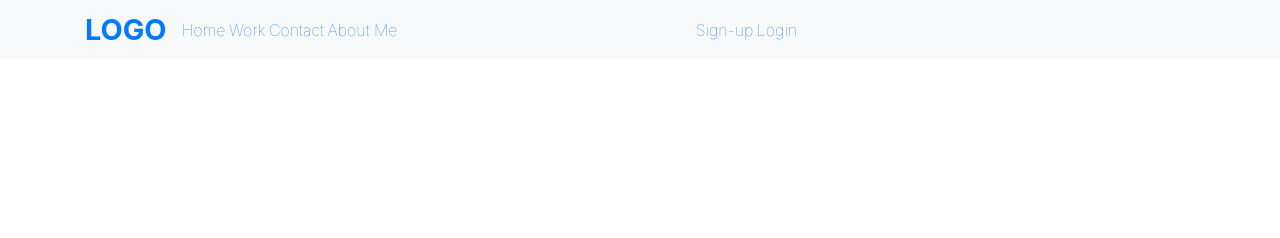
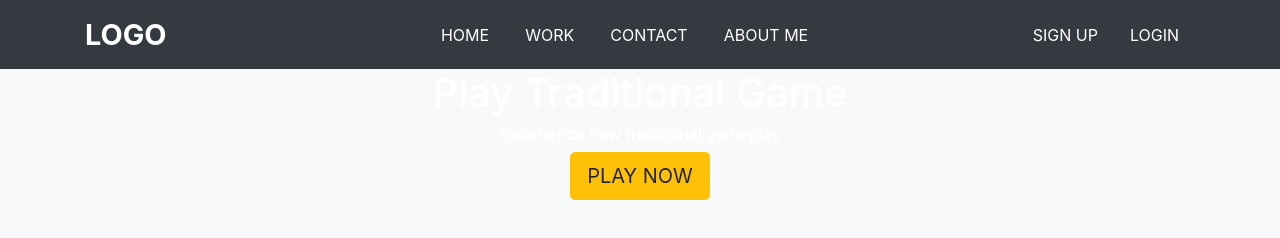
Before and after one commit to goodmeow/challenge3.github.io, a plain HTML site: page index.html in a window 1280 px wide. Drawn offline with nearby package versions, Linux system fonts and the light colour scheme.

Commit message:
index: update navbar, add heading & button

```diff
--- a/index.html
+++ b/index.html
@@ -17,24 +17,47 @@
 
     </head>
     <header id="header">
-        <nav class="navbar navbar-expand-lg navbar-light bg-light topnav" id="">
+        <nav class="navbar navbar-expand-lg navbar-dark bg-dark topnav">
             <div class="container">
-                <a class="" href="#" id="nav_logo">LOGO</a>
-                <div class="container nav_left" id="nav_item">
-                    <a class="nav-item" href="#">Home</a>
-                    <a class="nav-item" href="#">Work</a>
-                    <a class="nav-item" href="#">Contact</a>
-                    <a class="nav-item" href="#">About Me</a>
-                </div>
-                <div class="container nav_right" id="nav_item">
-                    <a class="nav-item" href="#">Sign-up</a>
-                    <a class="nav-item" href="#">Login</a>
-                </div>
+                <a class="navbar-brand" href="#" id="nav_logo">LOGO</a>
+                <button class="navbar-toggler"
+                        type="button"
+                        data-toggle="collapse"
+                        data-target="#navbarSupportedContent"
+                        aria-controls="navbarSupportedContent"
+                        aria-expanded="false"
+                        aria-label="Toggle navigation">
+                        <span class="navbar-toggler-icon"></span>
+                </button>
+                <div class="collapse navbar-collapse" id="navbarSupportedContent">
+                    <ul class="navbar-nav mx-auto">
+                        <li class="nav-item">
+                            <a class="nav-link text-uppercase font" href="#">Home</a>
+                        </li>
+                        <li class="nav-item">
+                            <a class="nav-link text-uppercase font" href="#">Work</a>
+                        </li>
+                        <li class="nav-item">
+                            <a class="nav-link text-uppercase font" href="#">Contact</a>
+                        </li>
+                        <li class="nav-item">
+                            <a class="nav-link text-uppercase font" href="#">About Me</a>
+                        </li>
+                    </ul>
+                    <a class="nav-link text-uppercase font" href="#">Sign Up</a>
+                    <a class="nav-link text-uppercase font" href="#">Login</a>
             </div>
         </nav>
     </header>
-    <body>
-        <div class="container" id="main">
+    <body class="bg-light">
+        <div class="container">
+            <h1 class="font text-center">Play Traditional Game</h1>
+            <div class="">
+                <h6 class="font text-center">Experience new traditional gameplay</h6>
+                <div class="col text-center">
+                    <button type="button" class="btn btn-warning btn-lg text-uppercase">Play Now</button>
+                </div>
+            </div>
         </div>
         <script src="https://code.jquery.com/jquery-3.2.1.slim.min.js" integrity="sha384-KJ3o2DKtIkvYIK3UENzmM7KCkRr/rE9/Qpg6aAZGJwFDMVNA/GpGFF93hXpG5KkN" crossorigin="anonymous"></script>
         <script src="https://cdnjs.cloudflare.com/ajax/libs/popper.js/1.12.9/umd/popper.min.js" integrity="sha384-ApNbgh9B+Y1QKtv3Rn7W3mgPxhU9K/ScQsAP7hUibX39j7fakFPskvXusvfa0b4Q" crossorigin="anonymous"></script>
--- a/src/css/custom.css
+++ b/src/css/custom.css
@@ -3,26 +3,24 @@
     font-size: 12pt;
     font-family: -apple-system, BlinkMacSystemFont, 'Segoe UI', Roboto, Oxygen, Ubuntu, Cantarell, 'Open Sans', 'Helvetica Neue', sans-serif;
 }
-body {
-    font-family: sans-serif;
-    font-size: 16px;
+
+/* Navigation */
+#nav_logo {
+    color: white;
+    font-size: 1.8rem;
+    font-weight: bolder;
+    padding-left: 0px;
+    padding-right: 70px;
+}
+.nav-item {
+    margin-right: 20px;
 }
 
-/* Navigation */
-#nav_main {
-    position: fixed;
+.font {
+    color: white !important;
 }
-#nav_logo {
-    font-size: 1.8rem;
-    font-weight: bold;
+/* button */
+.btn-lg {
+    padding-left: 14rem;
+    padding-right: 14rem;
 }
-.nav_left {
-}
-.nav_right {
-}
-#nav_item {
-    color: white;
-    font-size: 0.8rem;
-    font-weight: lighter;
-    font-family: sans-serif;
-}
```
